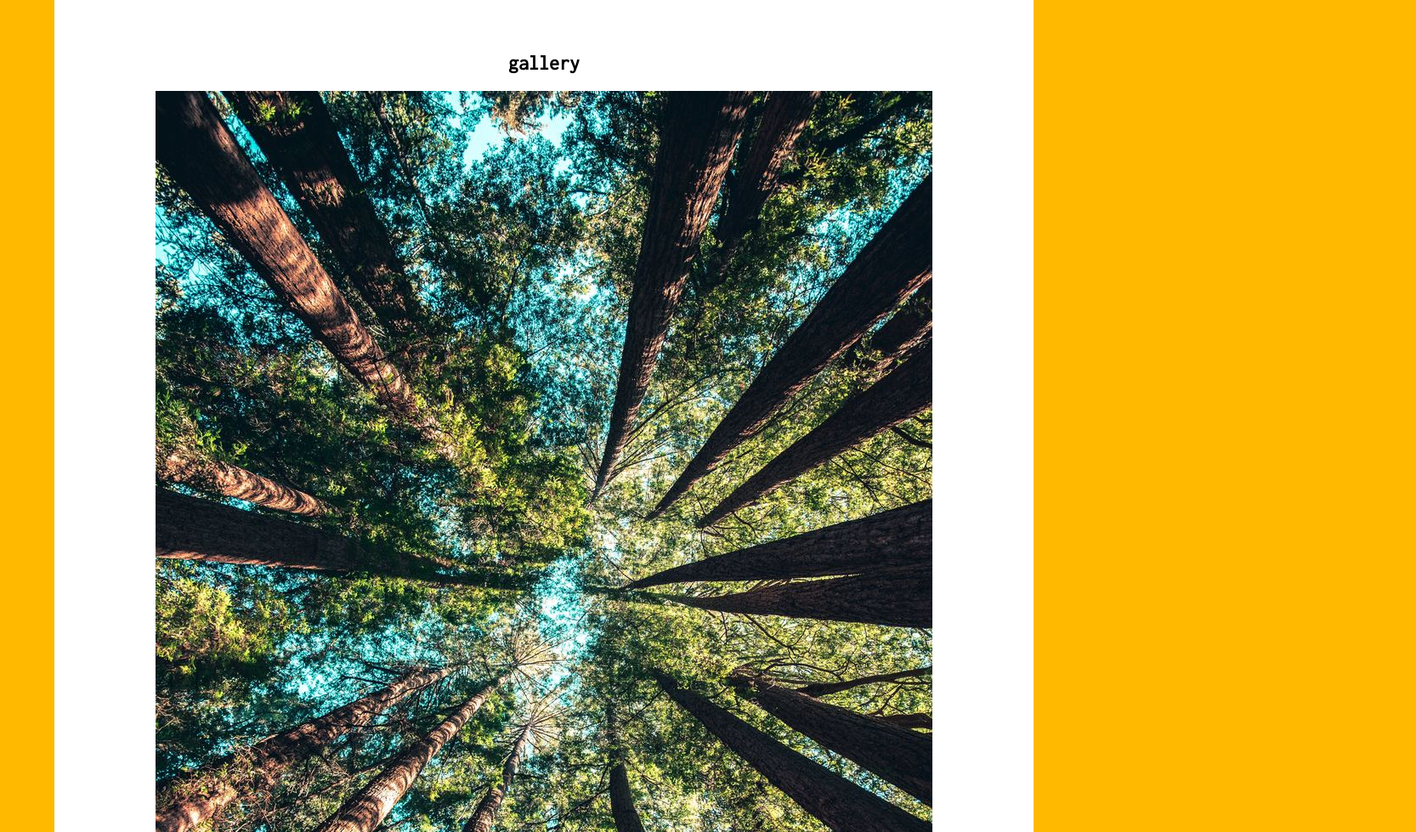
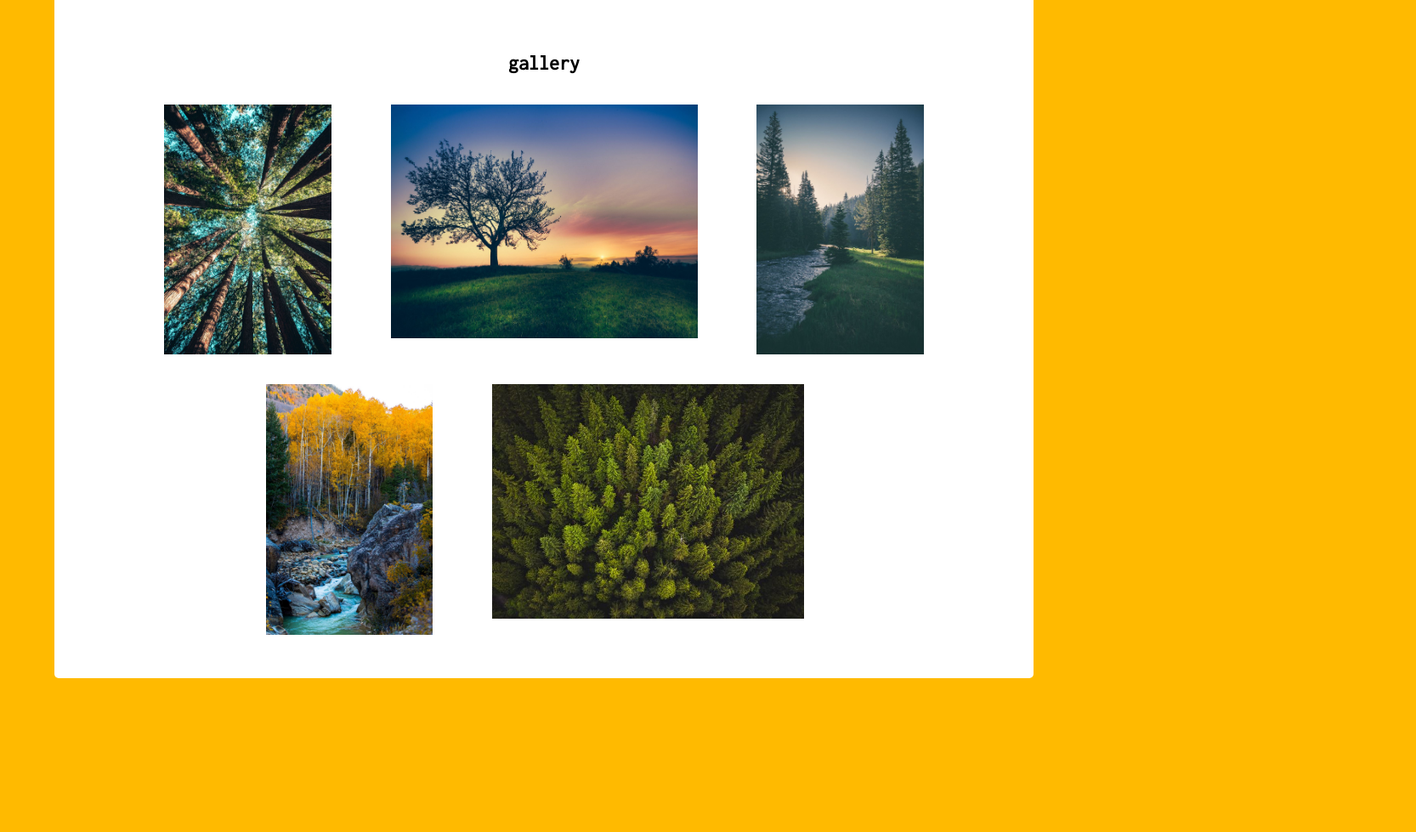
Before and after one commit to coderHook/museum-app, a plain HTML site: page index.html in a window 1280 px wide. Shown: the part 180-1159 px from the top of the page at 85% size, 1666 px wide, since content can reach past the window. After the commit the page ends 1010 px from the top, so only its background shows below. Drawn offline with Linux system fonts and the light colour scheme.

Commit message:
Style Gallery

```diff
--- a/index.css
+++ b/index.css
@@ -18,3 +18,16 @@ main {
 h1 {
     margin: 3rem 1rem 6rem 1rem
 }
+
+.artObject {
+    max-width: 80%;
+    max-height: 20rem;
+    margin: 1rem;
+}
+
+#gallery {
+    display: flex;
+    flex-flow: row wrap;
+    justify-content: center;
+    align-items: flex-start;
+}
--- a/index.html
+++ b/index.html
@@ -11,22 +11,25 @@
         <main>
             <h1>Pedro's Mobile Museum App</h1>
             <h2>gallery</h2>
-            <section id="gallery"></section>
+            <section id="gallery">
+
                 <a href="./pages/detail-page.html">
-                <img src="./images/1.jpg" alt="Image nature number 1">
+                    <img class="artObject" src="./images/1.jpg" alt="Image nature number 1">
                 </a>
                 <a href="./pages/detail-page.html">
-                <img src="./images/2.jpg" alt="Image nature number 2">
+                    <img class="artObject" src="./images/2.jpg" alt="Image nature number 2">
                 </a>
                 <a href="./pages/detail-page.html">
-                <img src="./images/3.jpg" alt="Image nature number 3">
+                    <img class="artObject" src="./images/3.jpg" alt="Image nature number 3">
                 </a>
                 <a href="./pages/detail-page.html">
-                <img src="./images/4.jpg" alt="Image nature number 4">
+                    <img class="artObject" src="./images/4.jpg" alt="Image nature number 4">
                 </a>
                 <a href="./pages/detail-page.html">
-                <img src="./images/5.jpg" alt="Image nature number 5">
+                    <img class="artObject" src="./images/5.jpg" alt="Image nature number 5">
                 </a>
+            </section>
+
 
         </main>
         <footer></footer>
```
Lines whose indentation alone changed are shown as unchanged.
